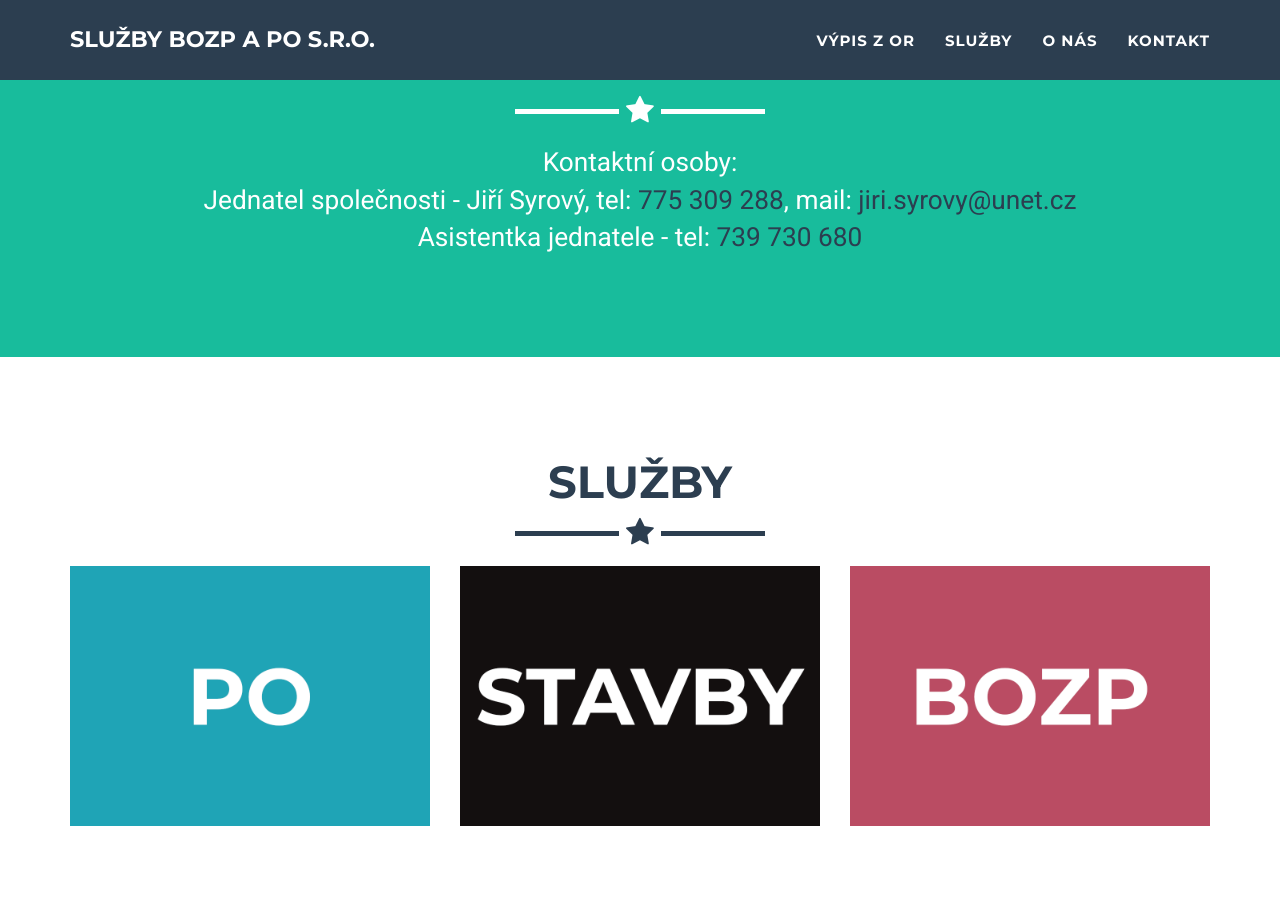
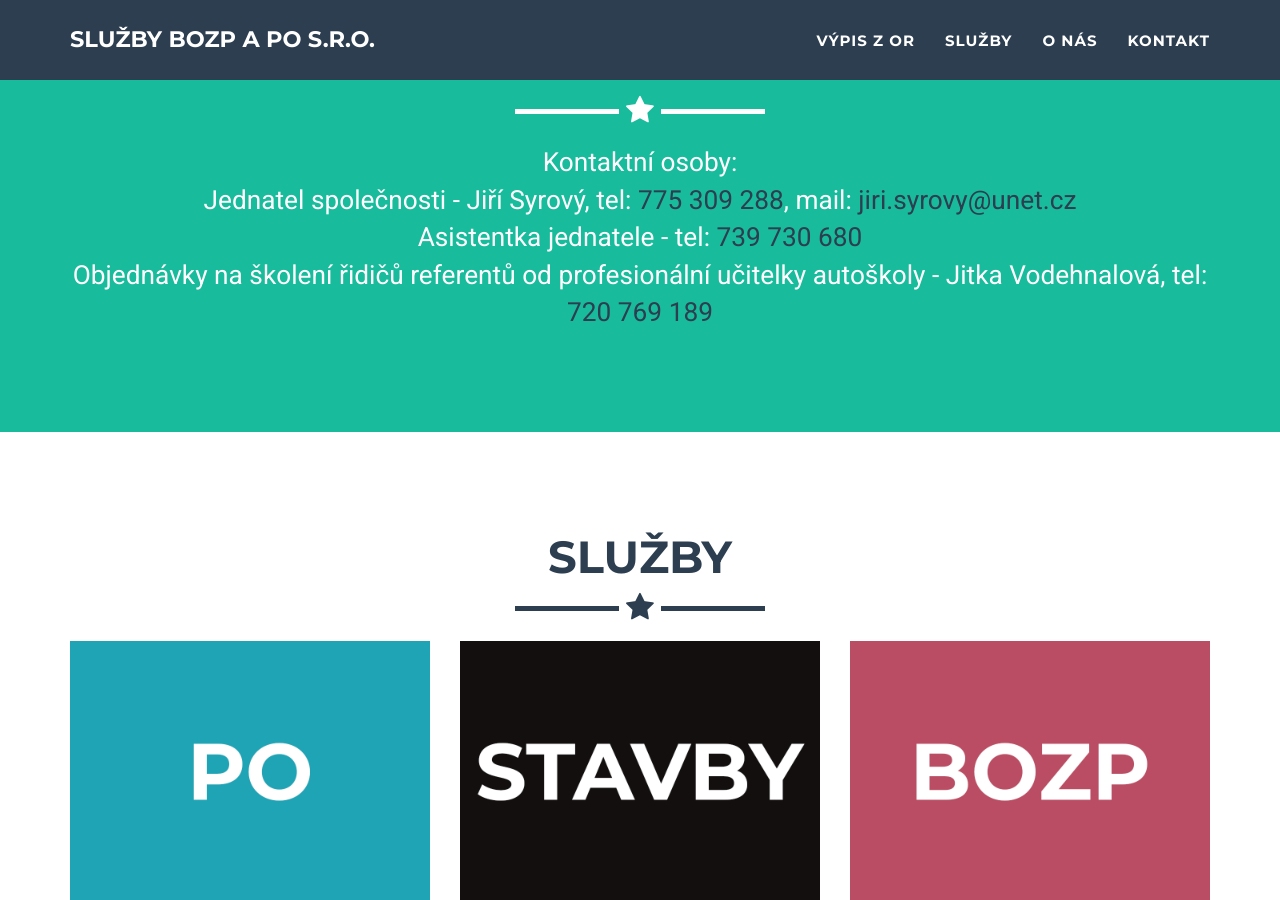
Before and after one commit to jsyrovy/bozp-po-syrovy.eu, a Jekyll site: the page built from index.html, in a window 1280 px wide and 900 px high, scrolled down 467 px. Built offline with Jekyll 4.4.1, drawn with Linux system fonts in a browser that asks for light colours.

Commit message:
Uprava kontaktnich osob

```diff
--- a/_includes/header.html
+++ b/_includes/header.html
@@ -15,6 +15,8 @@
                             Jednatel společnosti - Jiří Syrový, tel: <a href="tel:+420775309288" style="color: #{{ site.color.secondary }};">775 309 288</a>, mail: <a href="mailto:jiri.syrovy@unet.cz" style="color: #{{ site.color.secondary }};">jiri.syrovy@unet.cz</a>
                             <br>
                             Asistentka jednatele - tel: <a href="tel:+420739730680" style="color: #{{ site.color.secondary }};">739 730 680</a>
+                            <br>
+                            Objednávky na školení řidičů referentů od profesionální učitelky autoškoly - Jitka Vodehnalová, tel: <a href="tel:+420720769189" style="color: #{{ site.color.secondary }};">720 769 189</a>
                         </span>
                     </div>
                 </div>
```
